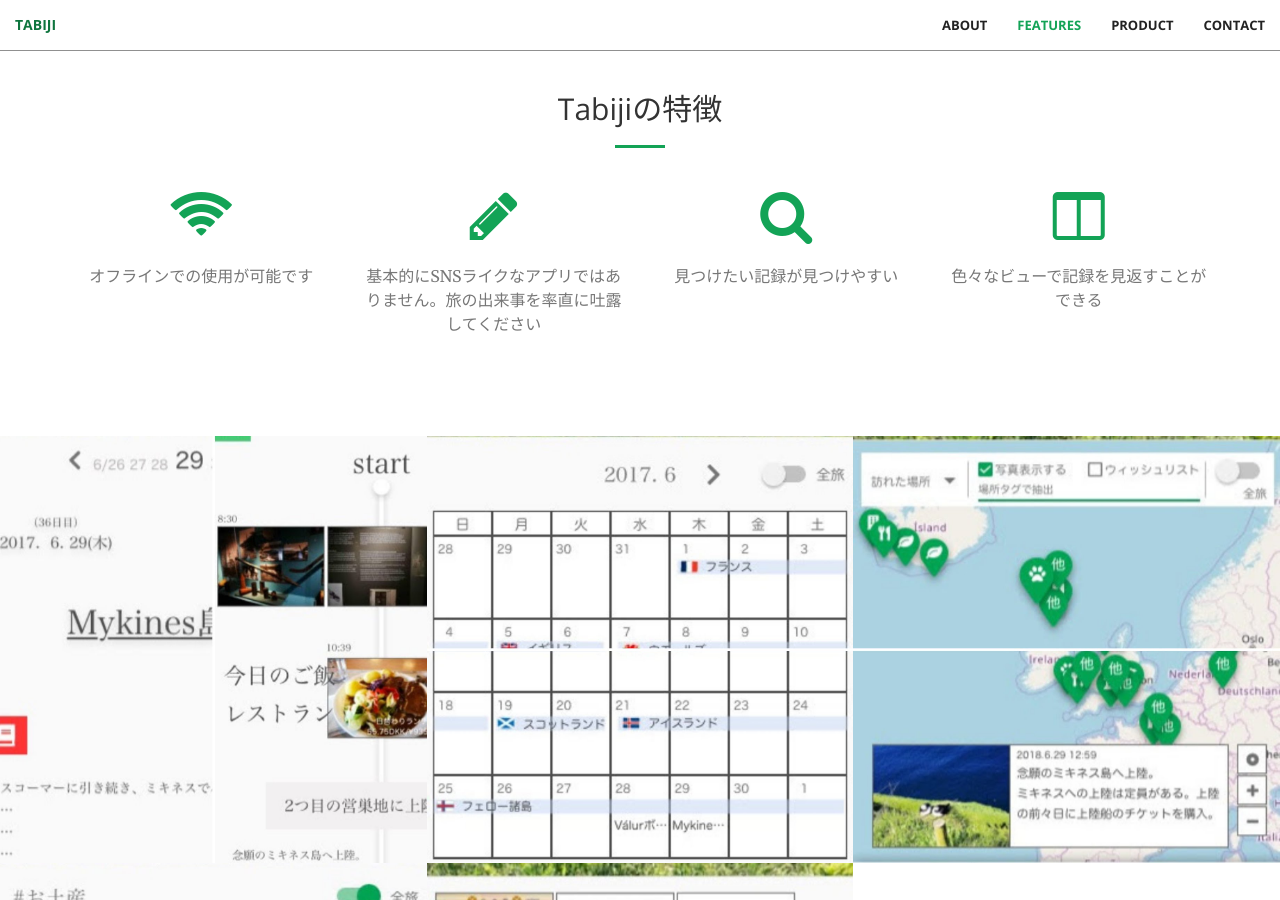
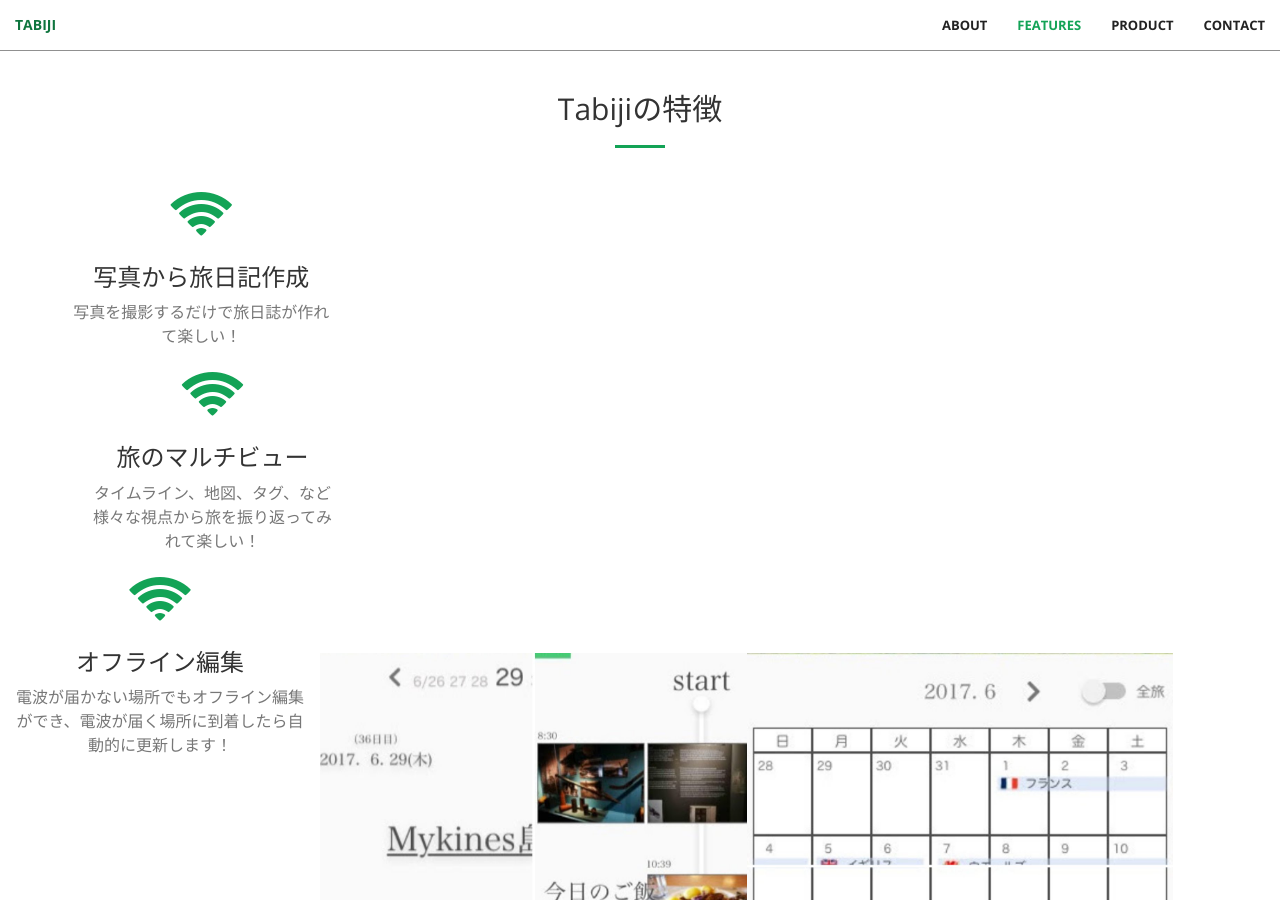
Before and after one commit to kkd/tabiji-lp, a Jekyll site: the page built from index.html, in a window 1280 px wide and 900 px high, scrolled down 1348 px. Built offline with Jekyll 4.4.1, drawn with Linux system fonts in a browser that asks for light colours.

Commit message:
featuresの内容をデータ化してHTMLから外出した。

```diff
--- /dev/null
+++ b/_data/features.yml
@@ -0,0 +1,6 @@
+- title: 写真から旅日記作成
+  description: 写真を撮影するだけで旅日誌が作れて楽しい！
+- title: "旅のマルチビュー"
+  description: "タイムライン、地図、タグ、など様々な視点から旅を振り返ってみれて楽しい！"
+- title: "オフライン編集"
+  description: "電波が届かない場所でもオフライン編集ができ、電波が届く場所に到着したら自動的に更新します！"
--- a/_includes/features.html
+++ b/_includes/features.html
@@ -9,6 +9,17 @@
         </div>
         <div class="container">
             <div class="row">
+                {% for feature in site.data.features %}
+                <div class="col-lg-3 col-md-6 text-center">
+                        <div class="service-box">
+                            <i class="fa fa-4x fa-wifi wow bounceIn text-primary"></i>
+                            <h3>{{ feature.title }}</h3>
+                            <p class="text-muted">{{ feature.description }}</p>
+                        </div>
+                    </div>
+                </div>
+                {% endfor %}
+        <!--
                 <div class="col-lg-3 col-md-6 text-center">
                     <div class="service-box">
                         <i class="fa fa-4x fa-wifi wow bounceIn text-primary"></i>
@@ -38,5 +49,6 @@
                     </div>
                 </div>
             </div>
+            -->
         </div>
     </section>
```
